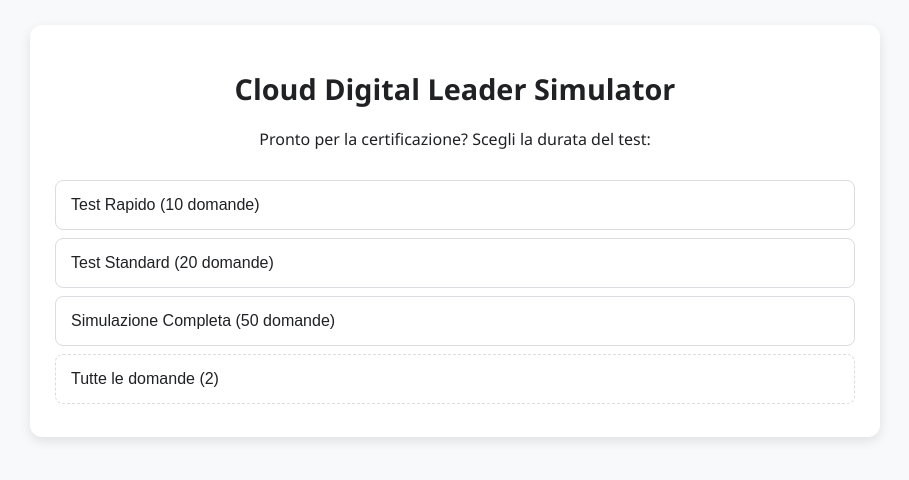
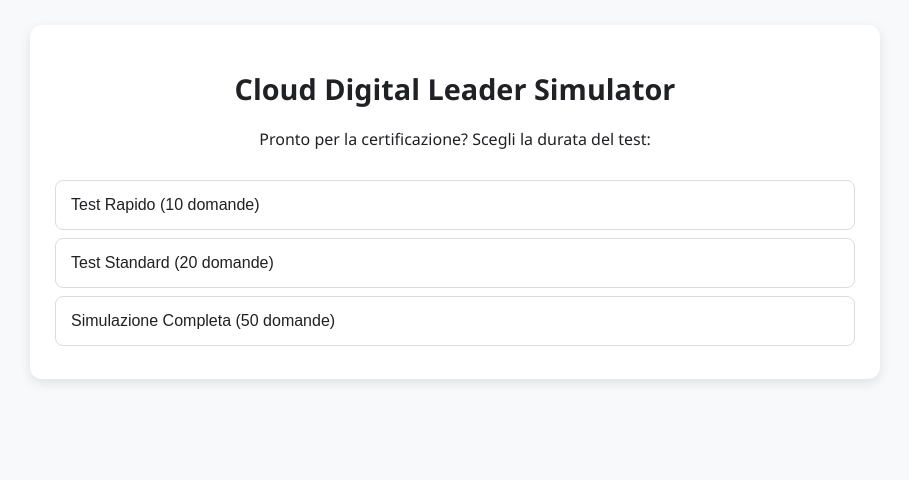
Before and after one commit to sup3rbu/Simulatore-esame-google-cloud-digital-leader, a plain HTML site: page index.html in a window 1280 px wide. Shown: the whole page, without its empty margins (185-1094 px from the left). Drawn offline with Linux system fonts and the light colour scheme.

Commit message:
Remove button for all questions exam
Removed the button for starting an exam with all questions.

```diff
--- a/index.html
+++ b/index.html
@@ -120,7 +120,6 @@
     <button onclick="startExam(10)" class="btn">Test Rapido (10 domande)</button>
     <button onclick="startExam(20)" class="btn">Test Standard (20 domande)</button>
     <button onclick="startExam(50)" class="btn">Simulazione Completa (50 domande)</button>
-    <button id="btn-all" onclick="startExam(allQuestions.length)" class="btn" style="border-style: dashed;"></button>
   </div>
 
   <div id="quiz-screen" class="hidden">
```
